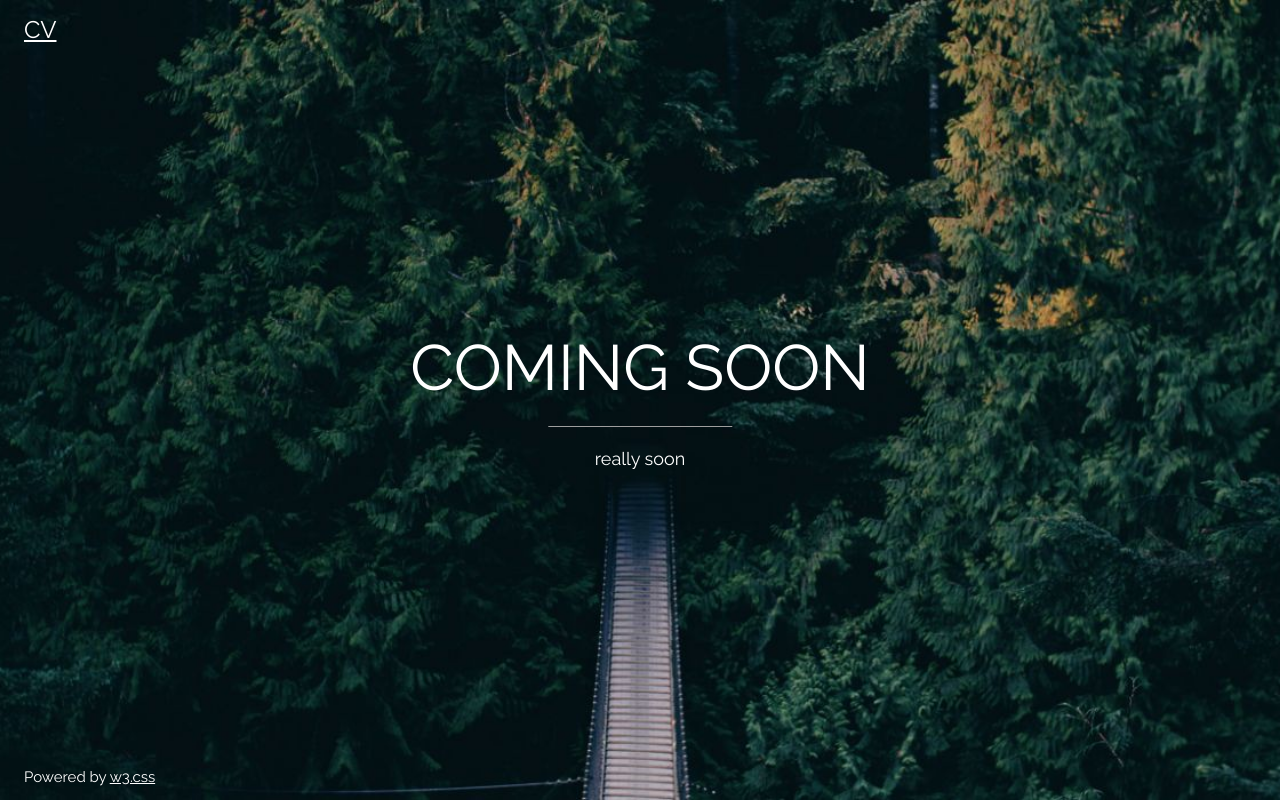
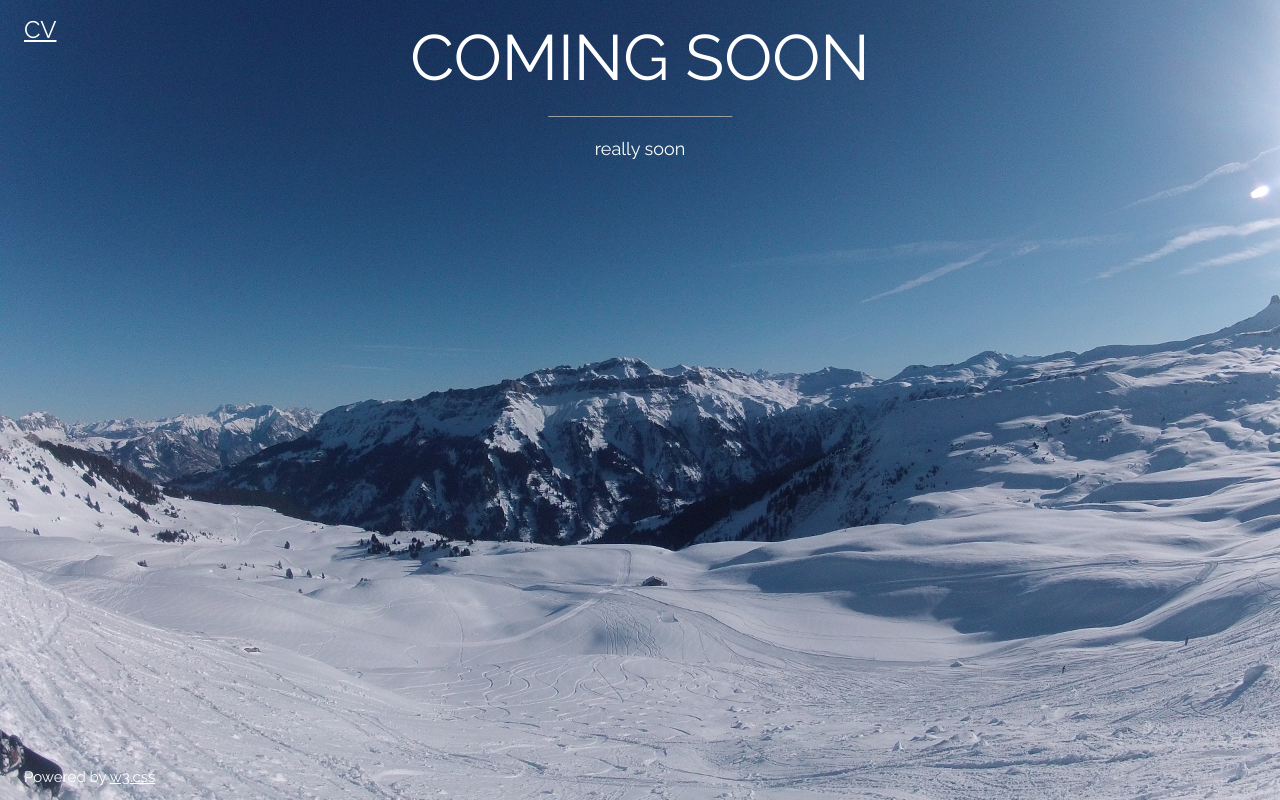
Before and after one commit to Mariusium/mariusweber, a plain HTML site: page index.html in a window 1280 px wide. Drawn offline with nearby package versions, Linux system fonts and the light colour scheme.

Commit message:
changed landing page background

```diff
--- a/index.html
+++ b/index.html
@@ -8,7 +8,7 @@
 body,h1 {font-family: "Raleway", sans-serif}
 body, html {height: 100%}
 .bgimg {
-    background-image: url('./images/forestbridge.jpg');
+    background-image: url('./images/LandingSnow.JPG');
     min-height: 100%;
     background-position: center;
     background-size: cover;
@@ -20,7 +20,7 @@ body, html {height: 100%}
   <div class="w3-display-topleft w3-padding-large w3-xlarge">
       <a href="cv.html">CV</a>
   </div>
-  <div class="w3-display-middle">
+  <div class="w3-display-topmiddle">
     <h1 class="w3-jumbo w3-animate-top">COMING SOON</h1>
     <hr class="w3-border-grey" style="margin:auto;width:40%">
     <p class="w3-large w3-center">really soon</p>
```
Also changed, not shown: images/LandingSnow.JPG (added).
